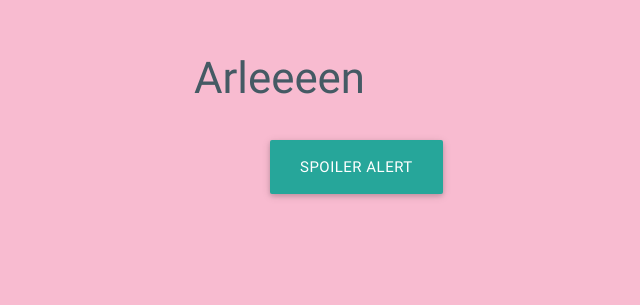
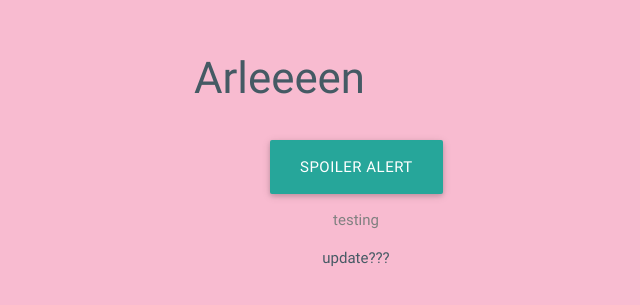
Before and after one commit to Atsukocacola/cantunsee, a plain HTML site: page index.html in a window 1280 px wide. Shown: the part 281-586 px from the top of the page, without its empty margins (284-924 px from the left). Drawn offline with nearby package versions, Linux system fonts and the light colour scheme.

Commit message:
Update index.html

```diff
--- a/index.html
+++ b/index.html
@@ -39,8 +39,8 @@
             <div class="col s12">
                 <audio id="audio" src="spoileralert.mp3"></audio>
                 <a id="spoileralert" onclick="buttonAction()" class="waves-effect waves-light btn-large">Spoiler Alert</a>
-<!--                 <a style="color: gray"href="sms: 914-552-8017 &body=It works!"><p>testing</p></a>
-                <p>update???</p> -->
+                <a style="color: gray"href="sms: 914-552-8017 &body=It works!"><p>testing</p></a>
+                <p>update???</p>
             </div>
         </div> <!-- row end-->
       </div>
```
